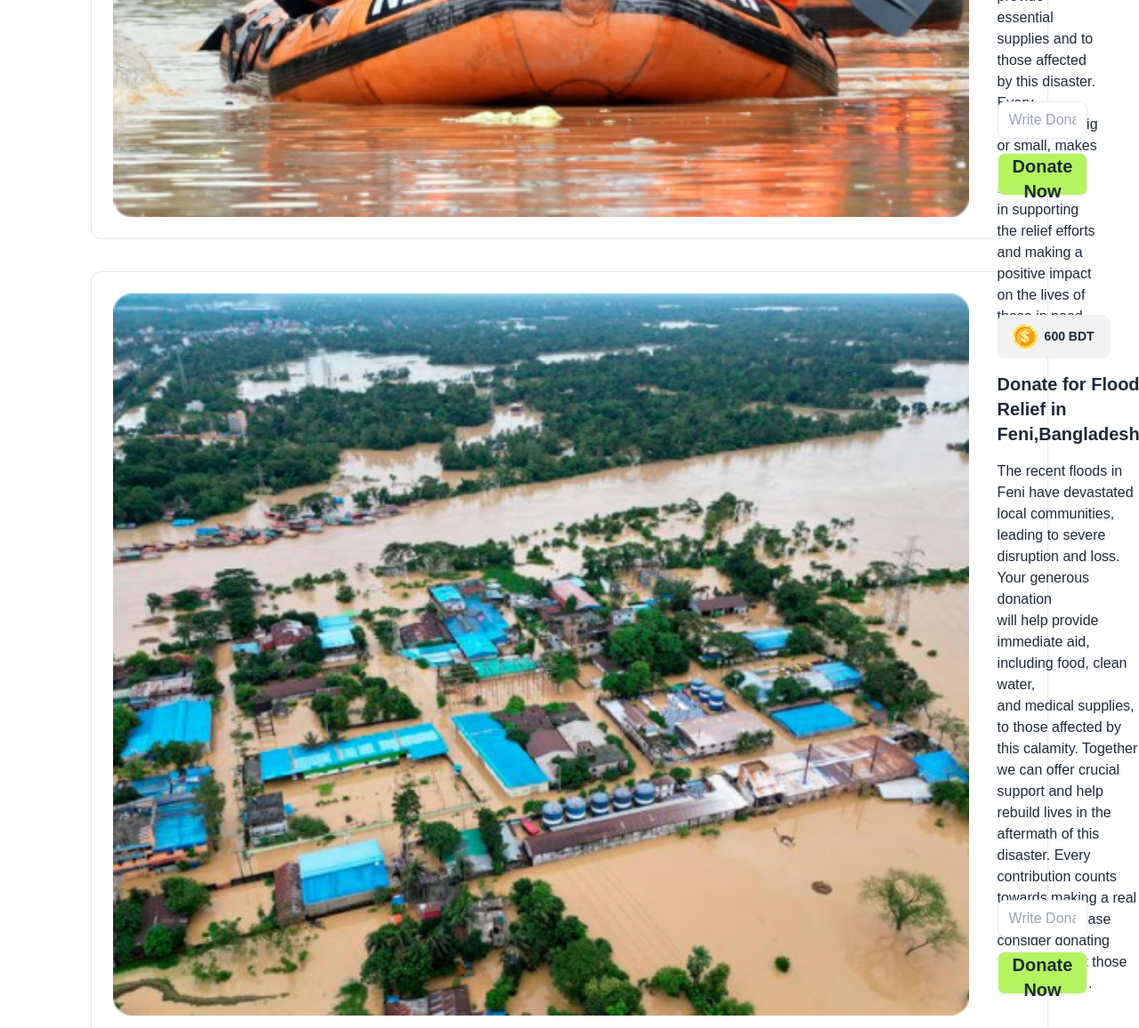
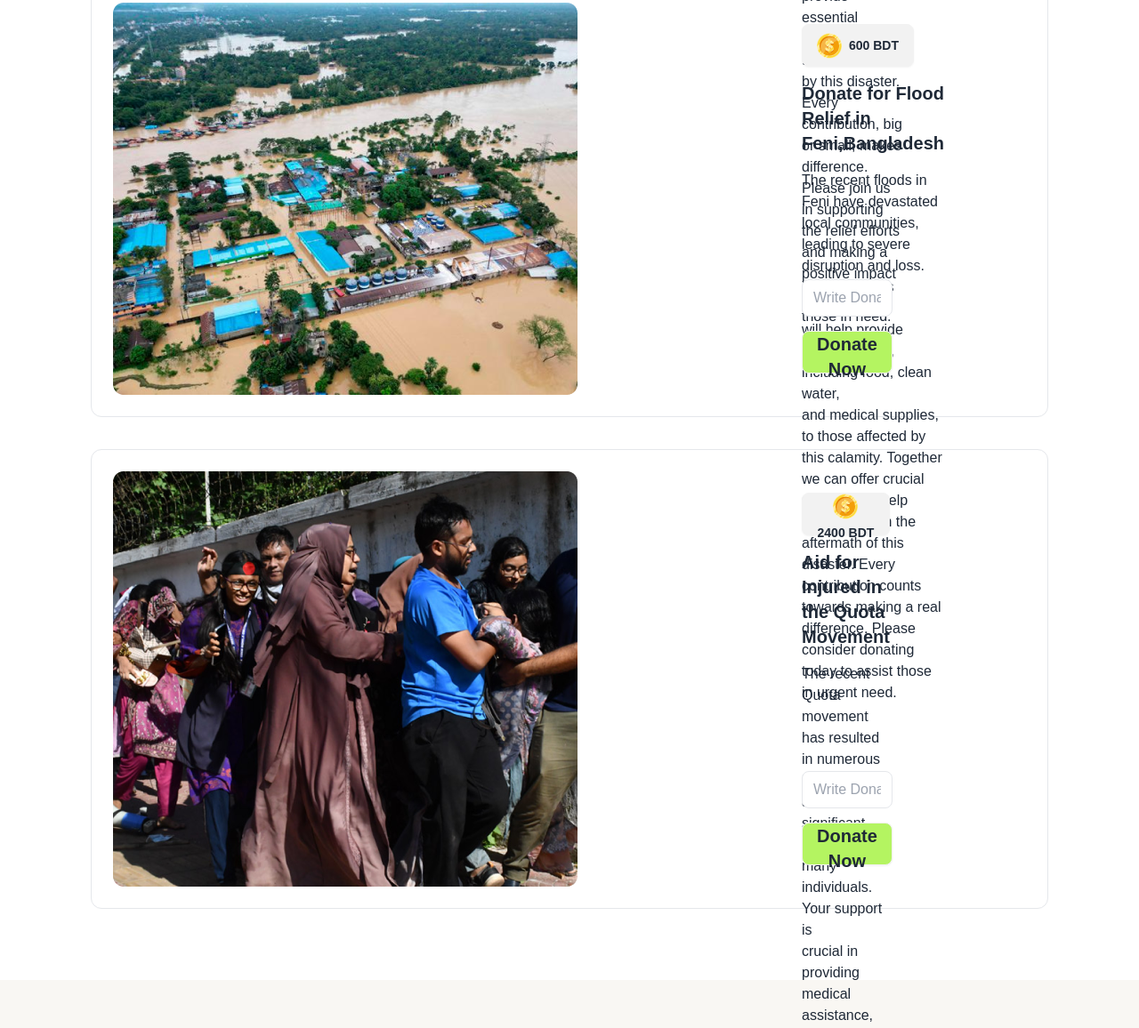
Before and after one commit to mdfoysalbio/assignment-5, a plain HTML site: page index.html in a window 1280 px wide. Shown: the part 681-1837 px from the top of the page at 89% size. Drawn offline with nearby package versions, Linux system fonts and the light colour scheme.

Commit message:
complete project 2

```diff
--- a/index.html
+++ b/index.html
@@ -63,7 +63,7 @@
     <!-- section 1 start here  -->
      <section class="px-[8%] mt-9">
         <div class="flex flex-col lg:flex-row justify-between gap-8 border rounded-xl px-6 py-6">
-            <div class="h-auto w-full">
+            <div class="h-auto ">
                 <img class="h-full w-full" src="assets/noakhali.png" alt="">
             </div>
             <div class="flex flex-col justify-between space-y-4 relative">
@@ -108,7 +108,7 @@
      <!-- section 2 start here  -->
      <section class="px-[8%] mt-9">
         <div class="flex flex-col lg:flex-row justify-between gap-8 border rounded-xl px-6 py-6">
-            <div class="h-auto w-full">
+            <div class="h-auto ">
                 <img class="h-full w-full" src="assets/feni.png" alt="">
             </div>
             <div class=" flex flex-col justify-between space-y-4 relative">
@@ -151,7 +151,7 @@
       <!-- section 3 start here  -->
       <section class="px-[8%] mt-9 mb-20">
         <div class="flex flex-col lg:flex-row justify-between gap-8 border rounded-xl px-6 py-6 ">
-            <div class="h-auto w-full">
+            <div class="h-auto ">
                 <img class="h-full w-full" src="assets/quota-protest.png" alt="">
             </div>
             <div class="flex flex-col justify-between space-y-4 relative">
```
